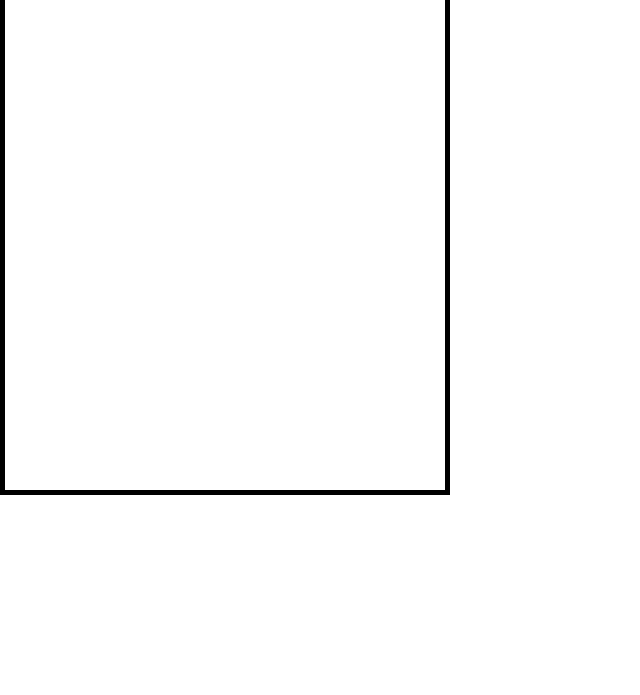
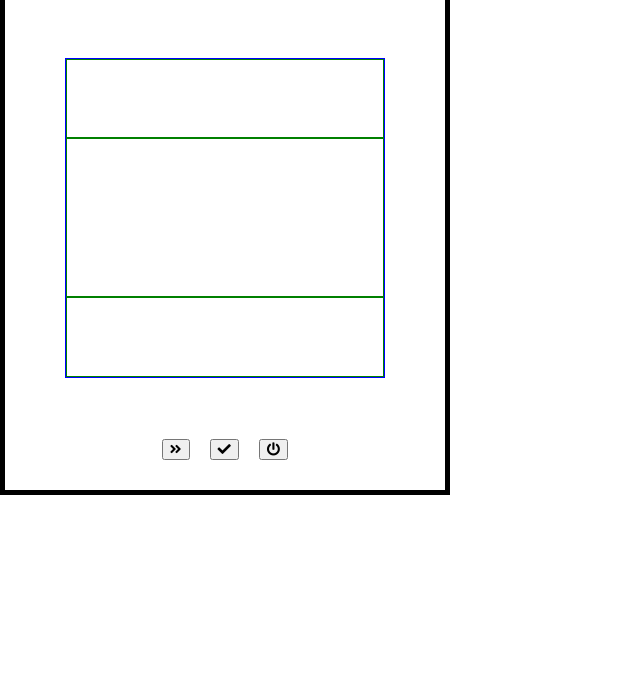
Before and after one commit to missmercy0310/Creature-Keeper, a plain HTML site: page index.html in a window 1280 px wide. Shown: the part 105-800 px from the top of the page, without its empty margins (0-640 px from the left). Drawn offline with Linux system fonts and the light colour scheme.

Commit message:
finished bare bones css layout

```diff
--- a/styles/main.css
+++ b/styles/main.css
@@ -7,10 +7,52 @@ body {
     padding: 0;
 }
 
+main {
+    position: flex;
+    justify-content: space-around;
+    align-items: center;
+}
+
 #interface {
     border: 5px solid black;
     height: 600px;
     width: 450px;
-    position: absolute;
-    margin: auto;
+    display: flex;
+    flex-direction: column;
 }
+
+h1 {
+    text-align: center;
+}
+
+#screens {
+    border: 1px solid blue;
+    display: flex;
+    flex-direction: column;
+    width: 320px;
+    height: 320px;
+}
+
+#top-fourth {
+    border: 1px solid green;
+    width: 100%;
+    height: 25%;
+}
+
+#middle-half {
+    border: 1px solid green;
+    width: 100%;
+    height: 50%;
+}
+
+#bottom-fourth {
+    border: 1px solid green;
+    width: 100%;
+    height: 25%;
+}
+
+#buttons {
+    display: flex;
+    justify-content: space-around;
+    gap: 20px;
+}
```
